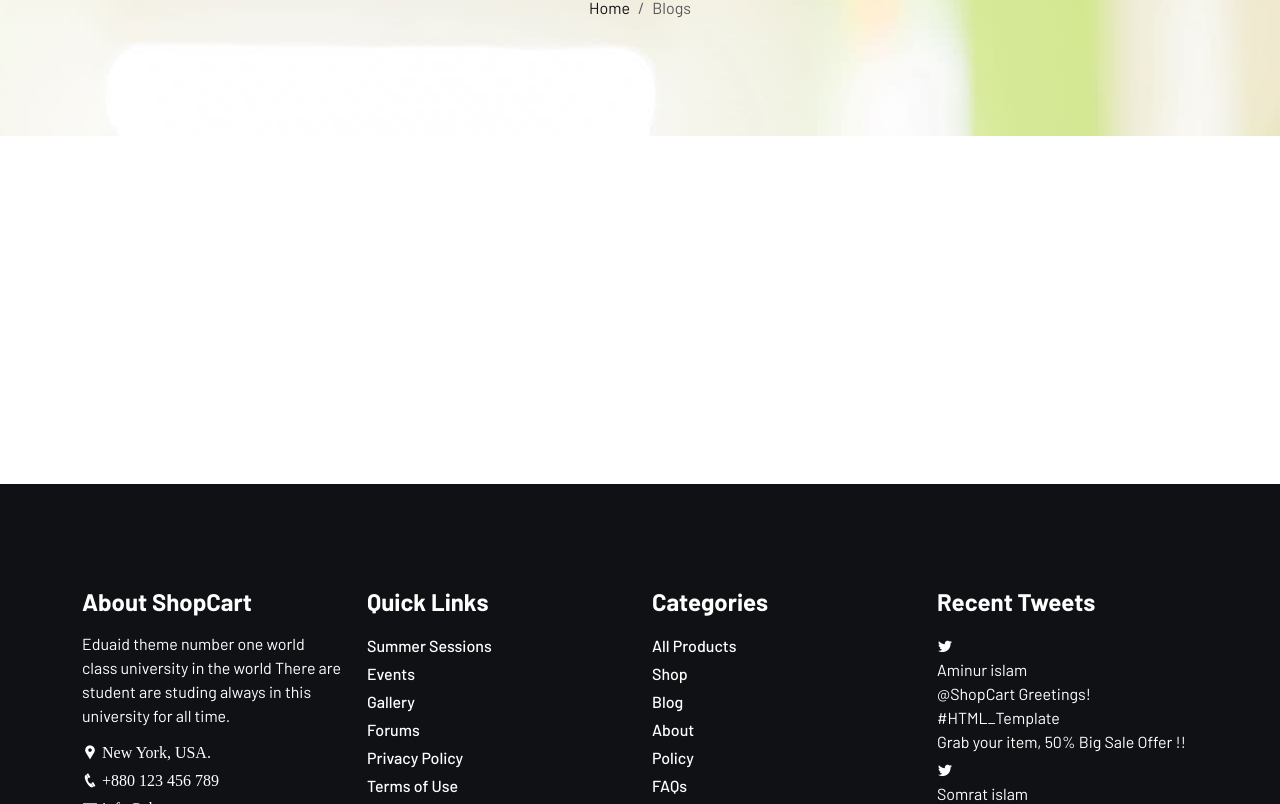
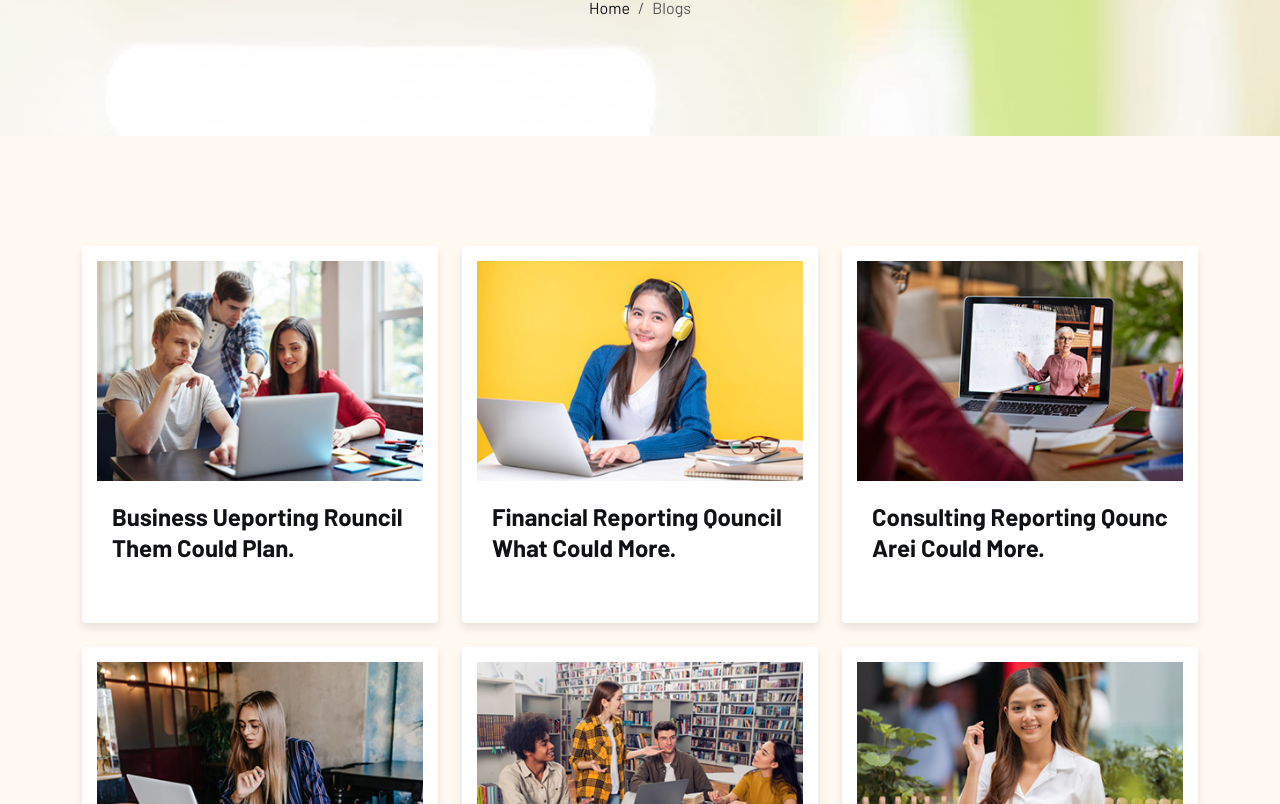
Before and after one commit to JulioBermudez/Full-E-Commerce, a React (Vite) app: page /blog in a window 1280 px wide. Shown: the part 316-1120 px from the top of the page. Built offline with nearby package versions, Linux system fonts and the light colour scheme.

Commit message:
added payment method but need full funtionability

```diff
--- a/src/pages/Blog/Blog.jsx
+++ b/src/pages/Blog/Blog.jsx
@@ -1,12 +1,49 @@
-import PageHeader from "../../components/PageHeader/PageHeader"
+import PageHeader from "../../components/PageHeader/PageHeader";
+import blogList from "../../utilis/blogdata";
+import { Link } from "react-router-dom";
 
-const title ="Blog Page"
-const currentPage = "Blogs"
+const title = "Blog Page";
+const currentPage = "Blogs";
 
 const Blog = () => {
   return (
-    <PageHeader title = {title} currentPage={currentPage}/>
-  )
-}
+    <div>
+      <PageHeader title={title} currentPage={currentPage} />
+      <div className="blog-section padding-tb section-bg">
+        <div className="container">
+          <div className="section-wrapper">
+            <div className="row row-cols-1 row-cols-md-2 row-cols-xl-3 justify-content-center g-4">
+              {blogList.map((blog, i) => (
+                <div key={i} className="col">
+                  <div className="post-item">
+                    <div className="post-inner">
+                      <div className="post-thumb">
+                        <Link to={`/blog/${blog.id}`}>
+                          <img src={blog.imgUrl} alt="" />
+                        </Link>
+                      </div>
+                      <div className="post-content">
+                        <Link to={`/blog/${blog.id}`}>
+                          <h4>{blog.title}</h4>
+                        </Link>
+                        <div className="meta-post">
+                          <ul className="lab-ul">
+                            {
 
-export default Blog
+                            }
+                          </ul>
+                        </div>
+                      </div>
+                    </div>
+                  </div>
+                </div>
+              ))}
+            </div>
+          </div>
+        </div>
+      </div>
+    </div>
+  );
+};
+
+export default Blog;
```
